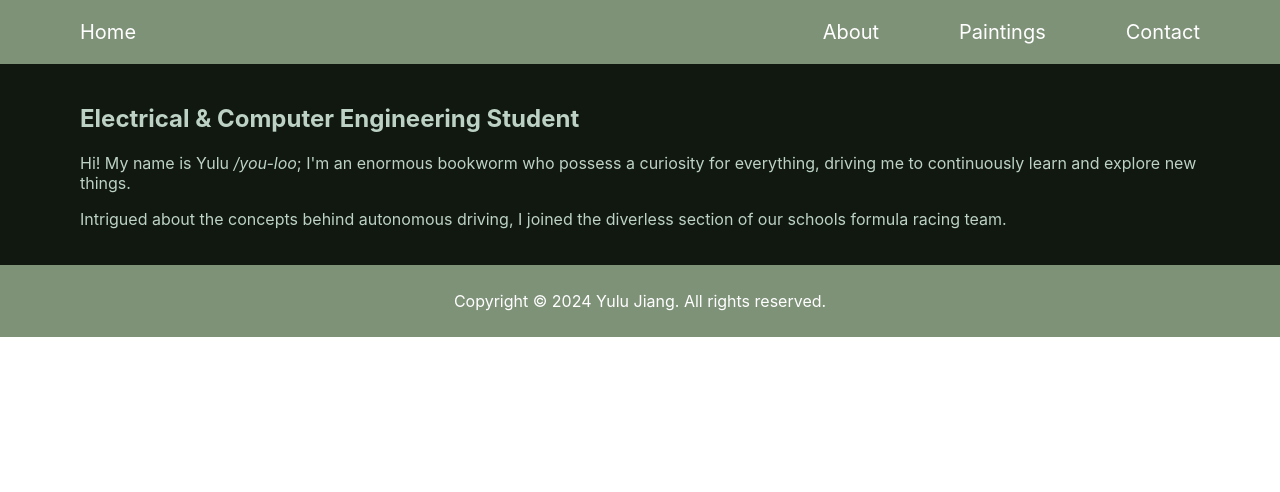
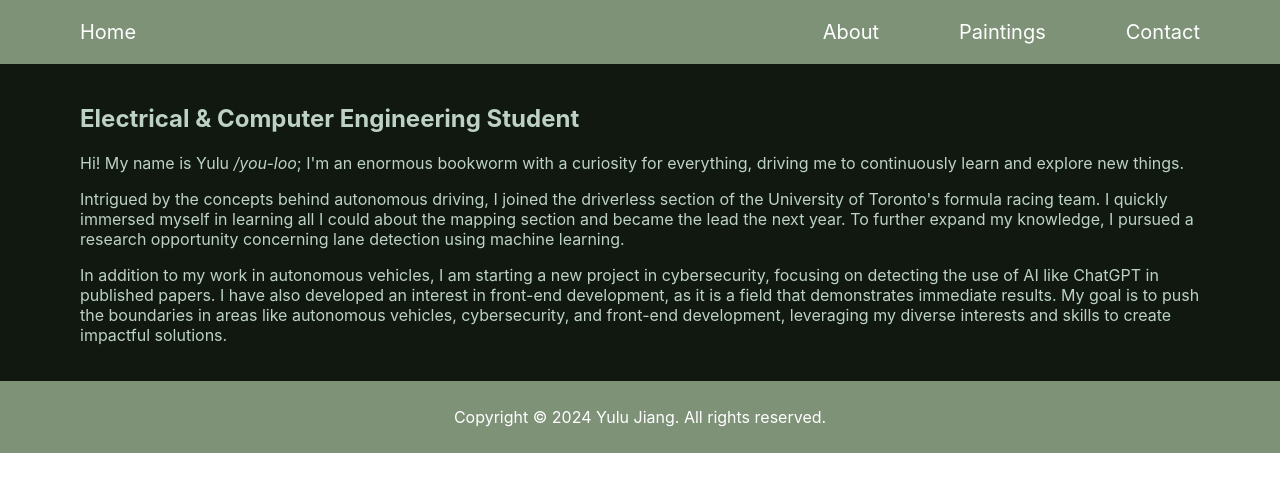
Before and after one commit to yu1uuu/Portfolio, a React (Create React App) app: page /about in a window 1280 px wide. Shown: the top 492 px of the page. Built offline with nearby package versions, Linux system fonts and the light colour scheme.

Commit message:
finalized blurb

```diff
--- a/src/components/About.js
+++ b/src/components/About.js
@@ -19,10 +19,16 @@ function About() {
 
     <h2> Electrical & Computer Engineering Student</h2>
     <p>
-        Hi! My name is Yulu <i>/you-loo</i>; I'm an enormous bookworm who possess a curiosity for everything,
-        driving me to continuously learn and explore new things.
-    </p>
-    <p>Intrigued about the concepts behind autonomous driving, I joined the diverless section of our schools formula racing team.</p>
+    Hi! My name is Yulu <i>/you-loo</i>; I'm an enormous bookworm with a curiosity for everything, driving me to continuously learn and explore new things.
+</p>
+<p>
+    Intrigued by the concepts behind autonomous driving, I joined the driverless section of the University of Toronto's formula racing team. I quickly immersed myself in learning all I could about the mapping section and became the lead the next year. To further expand my knowledge, I pursued a research opportunity concerning lane detection using machine learning.
+</p>
+<p>
+    In addition to my work in autonomous vehicles, I am starting a new project in cybersecurity, focusing on detecting the use of AI like ChatGPT in published papers. I have also developed an interest in front-end development, as it is a field that demonstrates immediate results.
+    My goal is to push the boundaries in areas like autonomous vehicles, cybersecurity, and front-end development, leveraging my diverse interests and skills to create impactful solutions.
+</p>
+
 
     </TextSection>
     </StyledAbout>
```
